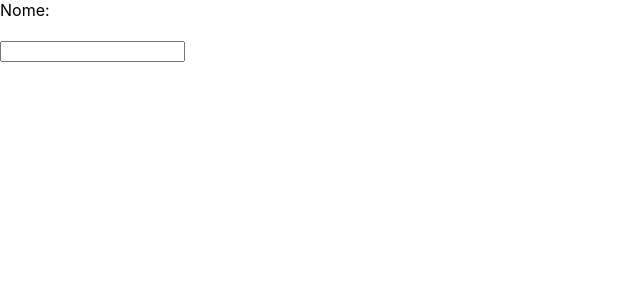
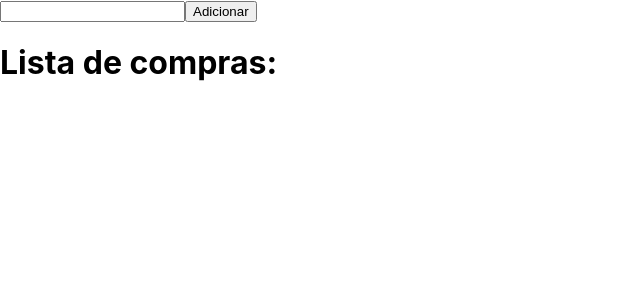
Before and after one commit to Albuqueruque/aulaserratec, a React (Create React App) app: page / in a window 1280 px wide. Shown: the top 300 px of the page, without its empty margins (0-640 px from the left). Built offline with nearby package versions, Linux system fonts and the light colour scheme.

Commit message:
Desafio_Lista

```diff
--- a/src/App.js
+++ b/src/App.js
@@ -2,6 +2,7 @@ import React,{useState, useEffect} from "react";
 import { ComponentePai } from "./Pages/ComponentePai";
 import {IndiretaPai} from "./Pages/IndiretaPai"
 import {Input} from "./Pages/Input"
+import {AdicionarLista} from "./Pages/AdicionarLista"
 
 function App() {
 
@@ -15,7 +16,8 @@ function App() {
     <>
       {/* <ComponentePai/> */}
       {/* <IndiretaPai/> */}
-      <Input/>
+      {/* <Input/> */}
+      <AdicionarLista/>
     </>
   );
 }
--- /dev/null
+++ b/src/Pages/AdicionarLista.js
@@ -0,0 +1,24 @@
+import React, { useState } from "react";
+import { ListaDeCompras } from "./ListaDeCompras";
+
+export const AdicionarLista = () =>{
+    const [lista, setLista] = useState([])
+    const [item, setItem] = useState('')
+
+    function handleAdd(){
+        setLista([...lista, item])
+        setItem('')
+    }
+
+
+
+    return(
+        <>
+            <input type="text" value={item} onChange={e => setItem(e.target.value)}/>
+            <button onClick={handleAdd}>Adicionar</button>
+            <div>
+                <ListaDeCompras lista={lista}/>
+            </div>
+        </>
+    )
+}
--- /dev/null
+++ b/src/Pages/ListaDeCompras.js
@@ -0,0 +1,17 @@
+import React from "react";
+
+export const ListaDeCompras = (props) =>{
+
+
+
+    return(
+        <>
+        <h1>Lista de compras:</h1>
+            {props.lista.map(res =>(
+                <div>
+                    <span>{res}</span>
+                </div>
+            ))}
+        </>
+    )
+}
```
